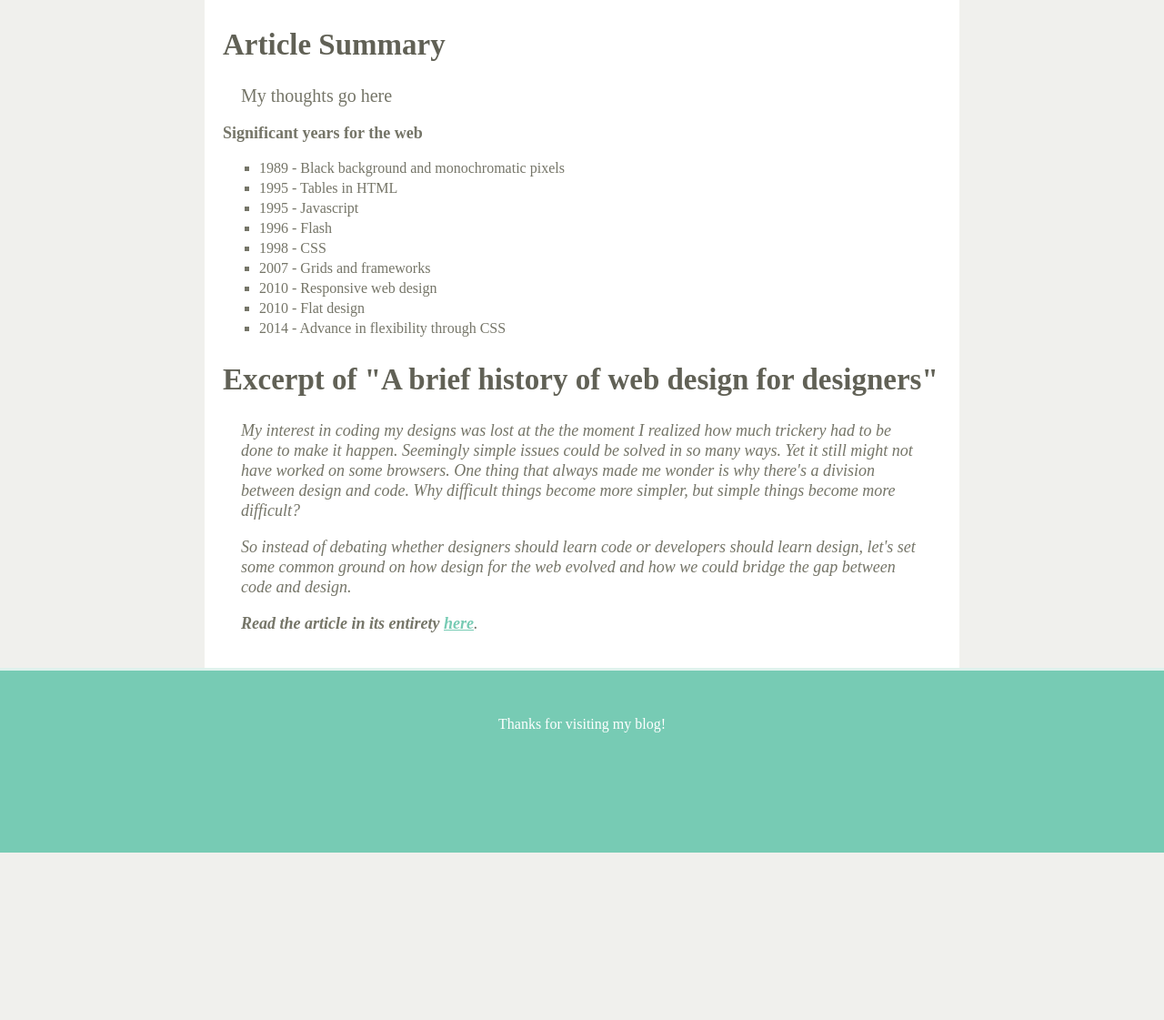
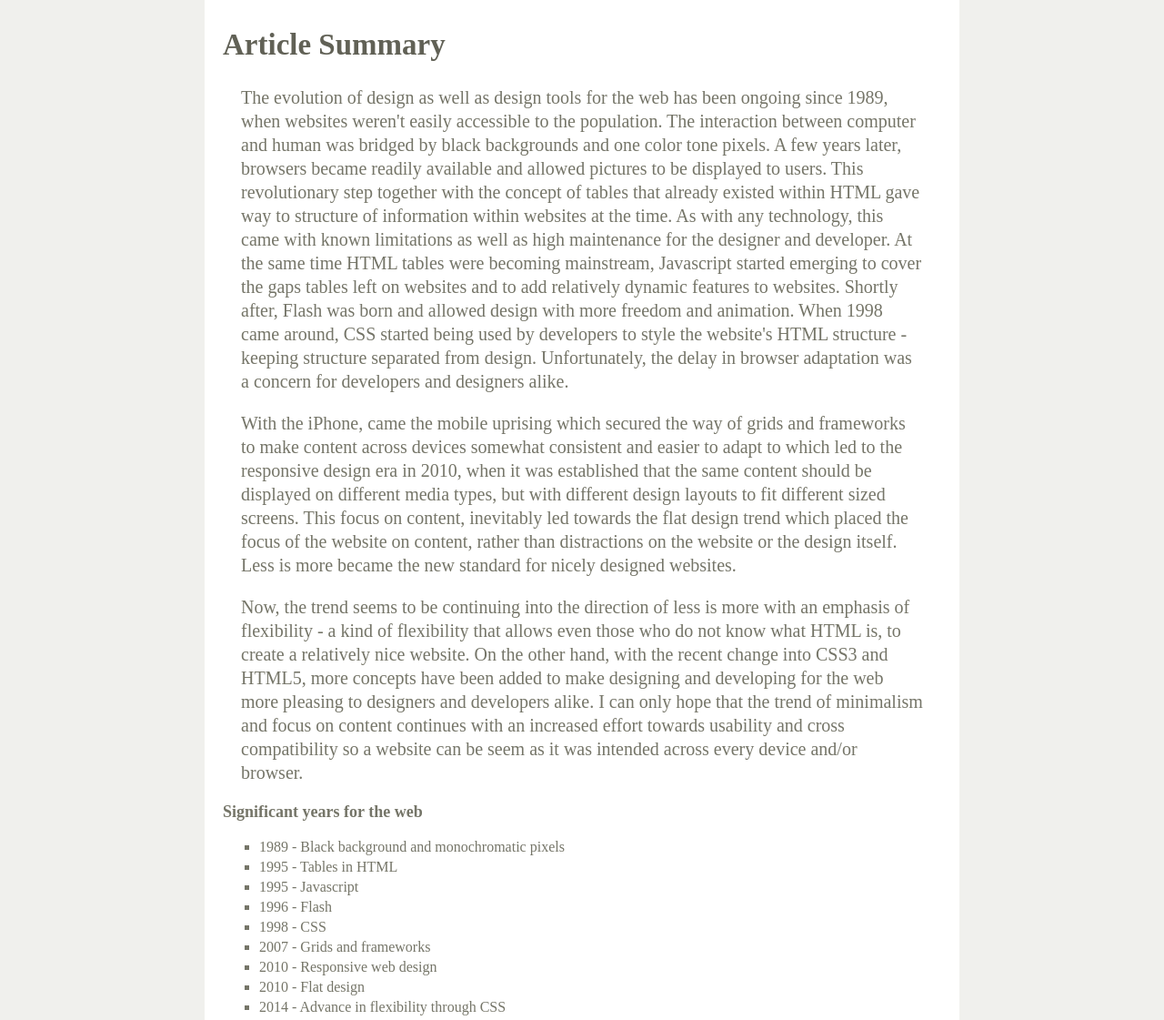
Before and after one commit to amandaporto/html_css, a plain HTML site: page index.html in a window 1280 px wide. Shown: the part 803-1924 px from the top of the page at 91% size. Before the commit the page ends 1740 px from the top, so only its background shows below. Drawn offline with Linux system fonts and the light colour scheme.

Commit message:
Fully functioning article review - Explorer mode

```diff
--- a/index.html
+++ b/index.html
@@ -11,7 +11,37 @@
     <div id="content">
       <img width="750px" src="http://rogerdavies.com/wp-content/uploads/2009/04/evolution1.jpg" alt="Evolution of the Web" /></a>
       <h2>Article Summary</h2>
-      <p class="summary"> My thoughts go here</p>
+      <p class="summary">The evolution of design as well as design tools for the web
+        has been ongoing since 1989, when websites weren't easily accessible to the
+        population. The interaction between computer and human was bridged by black
+        backgrounds and one color tone pixels. A few years later, browsers became readily
+        available and allowed pictures to be displayed to users. This revolutionary step
+        together with the concept of tables that already existed within HTML gave way to
+        structure of information within websites at the time. As with any technology,
+        this came with known limitations as well as high maintenance for the designer and
+        developer. At the same time HTML tables were becoming mainstream, Javascript
+        started emerging to cover the gaps tables left on websites and to add relatively
+        dynamic features to websites. Shortly after, Flash was born and allowed design with
+        more freedom and animation. When 1998 came around, CSS started being used by
+        developers to style the website's HTML structure - keeping structure separated
+        from design. Unfortunately, the delay in browser adaptation was a concern for
+        developers and designers alike. </p>
+      <p class="summary">With the iPhone, came the mobile uprising which secured the way of grids and
+        frameworks to make content across devices somewhat consistent and easier to adapt
+        to which led to the responsive design era in 2010, when it was established that
+        the same content should be displayed on different media types, but with different
+        design layouts to fit different sized screens. This focus on content, inevitably
+        led towards the flat design trend which placed the focus of the website on content,
+        rather than distractions on the website or the design itself. Less is more became
+        the new standard for nicely designed websites. </p>
+      <p class="summary">Now, the trend seems to be continuing into the direction of less is more with
+        an emphasis of flexibility -  a kind of flexibility that allows even those who do
+        not know what HTML is, to create a relatively nice website. On the other hand, with
+        the recent change into CSS3 and HTML5, more concepts have been added to make designing
+        and developing for the web more pleasing to designers and developers alike. I can
+        only hope that the trend of minimalism and focus on content continues with an
+        increased effort towards usability and cross compatibility so a website can be seem
+        as it was intended across every device and/or browser.</p>
       <h3> Significant years for the web</h3>
       <ul>
         <li>1989 - Black background and monochromatic pixels</li>
@@ -25,13 +55,20 @@
         <li>2014 - Advance in flexibility through CSS</li>
       </ul>
       <h2>Excerpt of "A brief history of web design for designers"</h2>
-      <p class="excerpt"> My interest in coding my designs was lost at the the moment I realized how much trickery had to be done to make it happen. Seemingly simple issues could be solved in so many ways. Yet it still might not have worked on some browsers.
-          One thing that always made me wonder is why there's a division between design and code. Why difficult things become more simpler, but simple things become more difficult? </p>
-      <p class="excerpt">So instead of debating whether designers should learn code or developers should learn design, let's set some common ground on how design for the web evolved and how we could bridge the gap between code and design.</p>
+      <p class="excerpt"> My interest in coding my designs was lost at the the moment
+        I realized how much trickery had to be done to make it happen. Seemingly simple
+        issues could be solved in so many ways. Yet it still might not have worked on
+        some browsers.
+          One thing that always made me wonder is why there's a division between design
+          and code. Why difficult things become more simpler, but simple things become
+          more difficult? </p>
+      <p class="excerpt">So instead of debating whether designers should learn code or d
+        evelopers should learn design, let's set some common ground on how design for the
+        web evolved and how we could bridge the gap between code and design.</p>
       <p class="excerpt"> <strong>Read the article in its entirety <a href="http://blog.froont.com/brief-history-of-web-design-for-designers/">here</strong></a>.
     </div>
     <div>
-      <p id="footer"> Thanks for visiting my blog! </p>
+      <p id="footer"> Thanks for visiting my article review! </p>
     </div>
   </body>
 </html>
--- a/style.css
+++ b/style.css
@@ -80,6 +80,6 @@ ul {
 }
 
 .summary {
-  line-height: 22px;
+  line-height: 26px;
   padding: 0 20px;
 }
```
